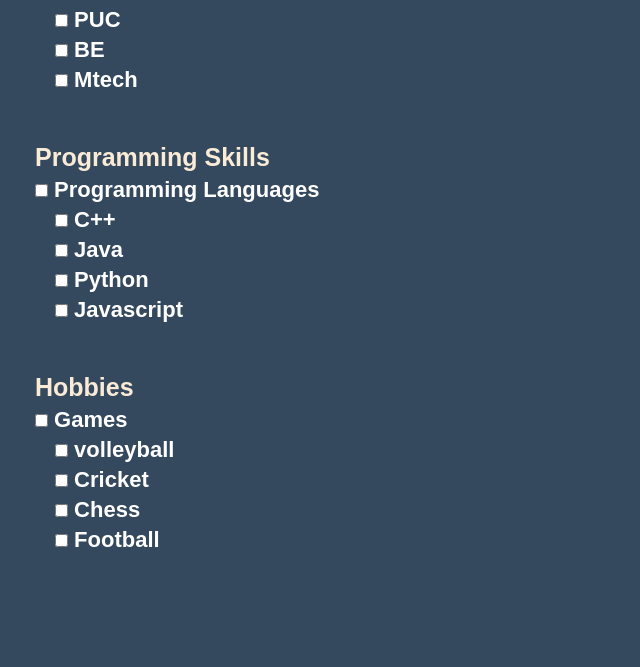
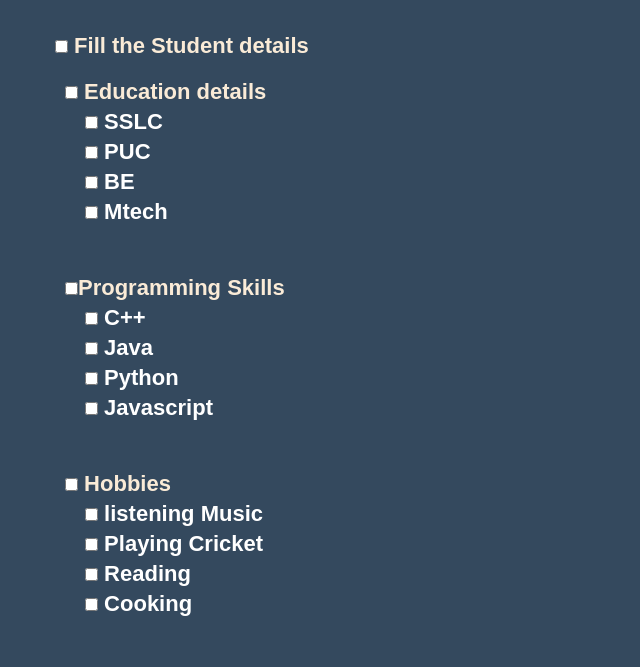
Before and after one commit to Msarawan/Nested-Checkbox, a plain HTML site: page index.html in a window 1280 px wide. Shown: the part 137-804 px from the top of the page, without its empty margins (205-845 px from the left). Drawn offline with Linux system fonts and the light colour scheme.

Commit message:
Task2 Submitted

```diff
--- a/index.html
+++ b/index.html
@@ -9,49 +9,51 @@
     <script src="./script.js" defer></script>
 </head>
 <body>
+    <div class="container">
+        <h1>Qualifications of Student</h1>
+        <ul>
+            <li>
+                <input type="checkbox" id="option"><label for="option" style="color:antiquewhite;"> Fill the Student details</label>
 
      <div class="container1">
-    <h1>Qualifications</h1>
         <ul>
-       <li>
-           <input type="checkbox" id="option1"><label for="option1"> Education details</label>
+           <li><label style="color:antiquewhite;"><input type ="checkbox" id="option1" class="subOption"> Education details</label>
                <ul>
-               <li><label><input type="checkbox" class="subOption1"> SSLC</label></li>
-               <li><label><input type="checkbox" class="subOption1"> PUC</label></li>
-               <li><label><input type="checkbox" class="subOption1"> BE</label></li>
-               <li><label><input type="checkbox" class="subOption1"> Mtech</label></li>
+                   <li><label><input type="checkbox" class="subOption subOption1"> SSLC</label></li>
+                   <li><label><input type="checkbox" class="subOption subOption1"> PUC</label></li>
+                   <li><label><input type="checkbox" class="subOption subOption1"> BE</label></li>
+                   <li><label><input type="checkbox" class="subOption subOption1"> Mtech</label></li>
                </ul>
            </li>
          </ul>
        </div>
 
-
      <div class="container2">
-     <h1>Programming Skills</h1>
         <ul>
-        <li>
-            <input type="checkbox" id="option2"><label for="option2"> Programming Languages</label>
+           <li><label style="color:antiquewhite;"><input type="checkbox" id="option2" class="subOption">Programming Skills</label>
                <ul>
-                <li><label><input type="checkbox" class="subOption2"> C++</label></li>
-                <li><label><input type="checkbox" class="subOption2"> Java</label></li>
-                <li><label><input type="checkbox" class="subOption2"> Python</label></li>
-                <li><label><input type="checkbox" class="subOption2"> Javascript</label></li>
+                   <li><label><input type="checkbox" class="subOption subOption2"> C++</label></li>
+                   <li><label><input type="checkbox" class="subOption subOption2"> Java</label></li>
+                   <li><label><input type="checkbox" class="subOption subOption2"> Python</label></li>
+                   <li><label><input type="checkbox" class="subOption subOption2"> Javascript</label></li>
                </ul>
            </li>
          </ul>
        </div>
 
      <div class="container3">
-        <h1>Hobbies</h1>
         <ul>
-           <li>
-               <input type="checkbox" id="option3"><label for="option3"> Games</label>
+           <li><label style="color:antiquewhite;"><input type="checkbox" id="option3" class="subOption"> Hobbies</label>
                <ul>
-                   <li><label><input type="checkbox" class="subOption3"> volleyball</label></li>
-                   <li><label><input type="checkbox" class="subOption3"> Cricket</label></li>
-                   <li><label><input type="checkbox" class="subOption3"> Chess</label></li>
-                   <li><label><input type="checkbox" class="subOption3"> Football</label></li>
+                   <li><label><input type="checkbox" class="subOption subOption3"> listening Music</label></li>
+                   <li><label><input type="checkbox" class="subOption subOption3"> Playing Cricket</label></li>
+                   <li><label><input type="checkbox" class="subOption subOption3"> Reading</label></li>
+                   <li><label><input type="checkbox" class="subOption subOption3"> Cooking</label></li>
                </ul>
+           </li>
+         </ul>
+       </div>
+
        </li>
       </ul>
      </div>
--- a/script.js
+++ b/script.js
@@ -1,10 +1,32 @@
-//Js for container1
+
+ //JS for Entire container
+
+ var checkboxes = document.querySelectorAll('input.subOption'),
+ checkall = document.getElementById('option');
+
+ for(var i=0; i<checkboxes.length; i++) {
+ checkboxes[i].onclick = function() {
+ var checkedCount = document.querySelectorAll('input.subOption:checked').length;
+
+ checkall.checked = checkedCount > 0;
+ checkall.indeterminate = checkedCount > 0 && checkedCount < checkboxes.length;
+ }
+ }
+
+ checkall.onclick = function() {
+ for(var i=0; i<checkboxes.length; i++) {
+ checkboxes[i].checked = this.checked;
+ }
+}
+
+
+//JS for container1
 
 var checkboxes1 = document.querySelectorAll('input.subOption1'),
 checkall1 = document.getElementById('option1');
 
-for(var i=0; i<checkboxes1.length; i++) {
-checkboxes1[i].onclick = function() {
+for(var j=0; j<checkboxes1.length; j++) {
+checkboxes1[j].onclick = function() {
 var checkedCount1 = document.querySelectorAll('input.subOption1:checked').length;
 
 checkall1.checked = checkedCount1 > 0;
@@ -13,18 +35,19 @@ checkall1.indeterminate = checkedCount1 > 0 && checkedCount1 < checkboxes1.lengt
 }
 
 checkall1.onclick = function() {
-for(var i=0; i<checkboxes1.length; i++) {
-checkboxes1[i].checked = this.checked;
+for(var j=0; j<checkboxes1.length; j++) {
+checkboxes1[j].checked = this.checked;
 }
 }
+
 
 //Js for container2
 
 var checkboxes2 = document.querySelectorAll('input.subOption2'),
 checkall2= document.getElementById('option2');
 
-for(var j=0; j<checkboxes2.length; j++) {
-checkboxes2[j].onclick = function() {
+for(var k=0; k<checkboxes2.length; k++) {
+checkboxes2[k].onclick = function() {
 var checkedCount2 = document.querySelectorAll('input.subOption2:checked').length;
 
 checkall2.checked = checkedCount2 > 0;
@@ -33,8 +56,8 @@ checkall2.indeterminate = checkedCount2 > 0 && checkedCount2 < checkboxes2.lengt
 }
 
 checkall2.onclick = function() {
-for(var j=0; j<checkboxes2.length; j++) {
-checkboxes2[j].checked = this.checked;
+for(var k=0; k<checkboxes2.length; k++) {
+checkboxes2[k].checked = this.checked;
 }
 }
 
@@ -44,8 +67,8 @@ checkboxes2[j].checked = this.checked;
 var checkboxes3= document.querySelectorAll('input.subOption3'),
 checkall3 = document.getElementById('option3');
 
-for(var k=0; k<checkboxes3.length; k++) {
-checkboxes3[k].onclick = function() {
+for(var l=0; l<checkboxes3.length; l++) {
+checkboxes3[l].onclick = function() {
 var checkedCount3 = document.querySelectorAll('input.subOption3:checked').length;
 
 checkall3.checked = checkedCount3 > 0;
@@ -54,7 +77,7 @@ checkall3.indeterminate = checkedCount3 > 0 && checkedCount3 < checkboxes3.lengt
 }
 
 checkall3.onclick = function() {
-for(var k=0; k<checkboxes3.length; k++) {
-checkboxes3[k].checked = this.checked;
+for(var l=0; l<checkboxes3.length; l++) {
+checkboxes3[l].checked = this.checked;
 }
 }
--- a/styles.css
+++ b/styles.css
@@ -8,18 +8,34 @@ body{
     color: white;
     font-size: 22px;
 }
-h1{
-    font-weight: bold;
-    font-size:25px;
-    color:antiquewhite;
-    margin-bottom: 5px;
-}
 ul{
     list-style: none;
 }
+.container{
+    margin: 70px auto;
+    margin-bottom: 40px;
+    max-width: 800px;
+}
+.container h1{
+    margin: 50px;
+    color:antiquewhite;
+}
+#option{
+    margin-left: 20px;
+}
 .container1{
-    margin: 50px auto;
+    margin: 0px auto;
     max-width: 800px;
+    margin-top: 20px;
+}
+#option1{
+    margin-left: 30px;
+}
+#option2{
+    margin-left: 30px;
+}
+#option3{
+    margin-left: 30px;
 }
 li{
     margin-top:4px;
@@ -28,35 +44,19 @@ label{
     font-weight: bold;
 }
 .subOption1{
-    margin-left:20px;
+    margin-left:50px;
 }
 .container2{
     margin: 50px auto;
     max-width: 800px;
 }
 .subOption2{
-    margin-left:20px;
+    margin-left:50px;
 }
 .container3{
     margin: 50px auto;
     max-width: 800px;
 }
 .subOption3{
-    margin-left:20px;
+    margin-left:50px;
 }
-
-@media only screen and (max-width:900px){
-    .container1{
-        font-size:20px;
-        padding-left: 50px;
-    }
-    .container2{
-        font-size:20px;
-        padding-left: 50px;
-    }
-    .container3{
-        font-size:20px;
-        padding-left: 50px;
-    }
-
-}
```
Lines whose indentation alone changed are shown as unchanged.
